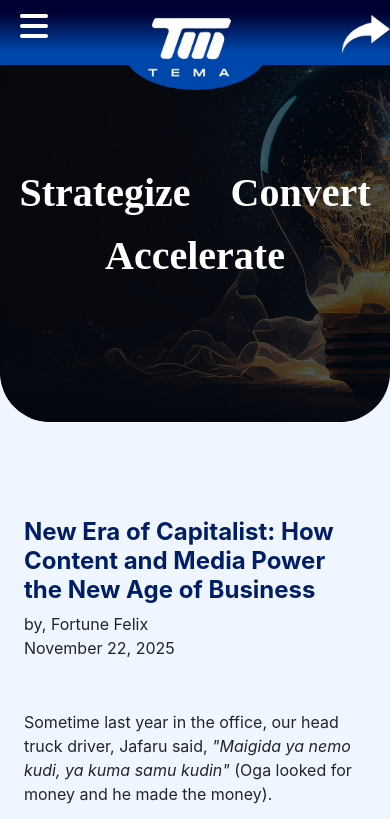
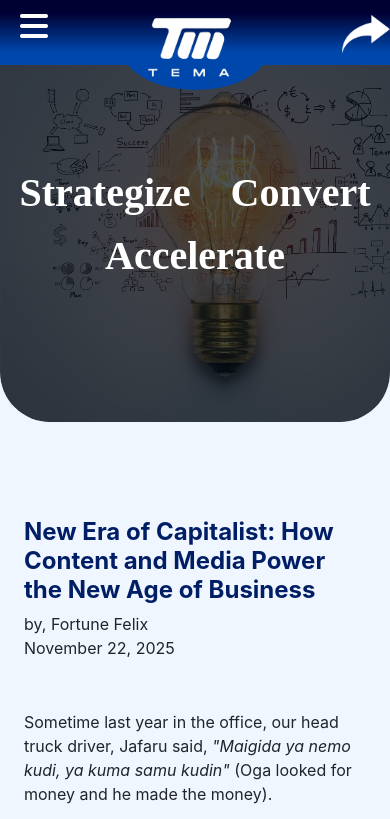
Before and after one commit to FortuneFiliks/TEMA_INSIGHTS, a plain HTML site: page index.html in a window 390 px wide. Shown: the top 819 px of the page. Drawn offline with nearby package versions, Linux system fonts and the light colour scheme; a script that the page names is missing; a web font is replaced by a local one.

Commit message:
Update insights_mobile.css

```diff
--- a/CSS/insights_mobile.css
+++ b/CSS/insights_mobile.css
@@ -62,7 +62,7 @@
 /******************************FIRST SECTION******************************/
     #first_section{
         width : 100%;
-		background-image : url("../IMAGES/glowing-filament-ignites-ideas-innovative-solutions-generated-by-ai_original.webp");
+		background-image : url("../IMAGES/light-bulb-with-drawing-graph2.webp");
 		min-height : 50dvh;
 		min-height : 50vh;
 		overflow-x : hidden;
```
